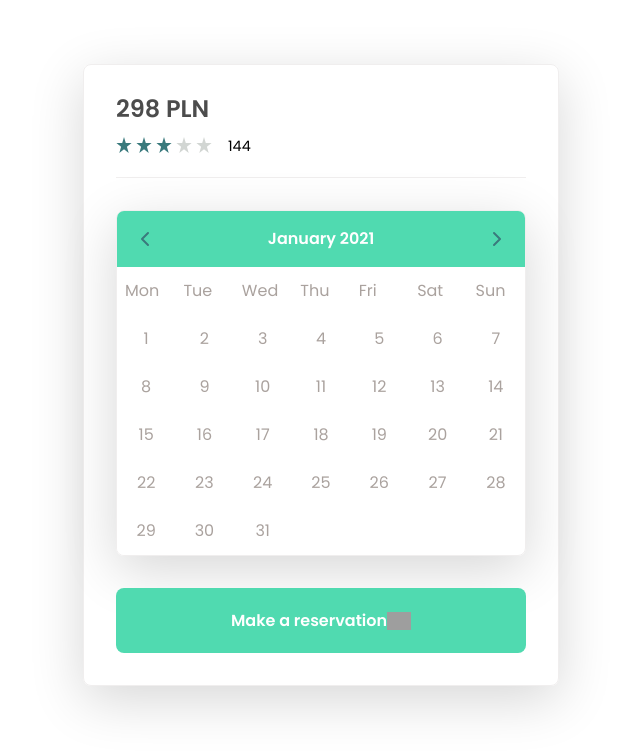
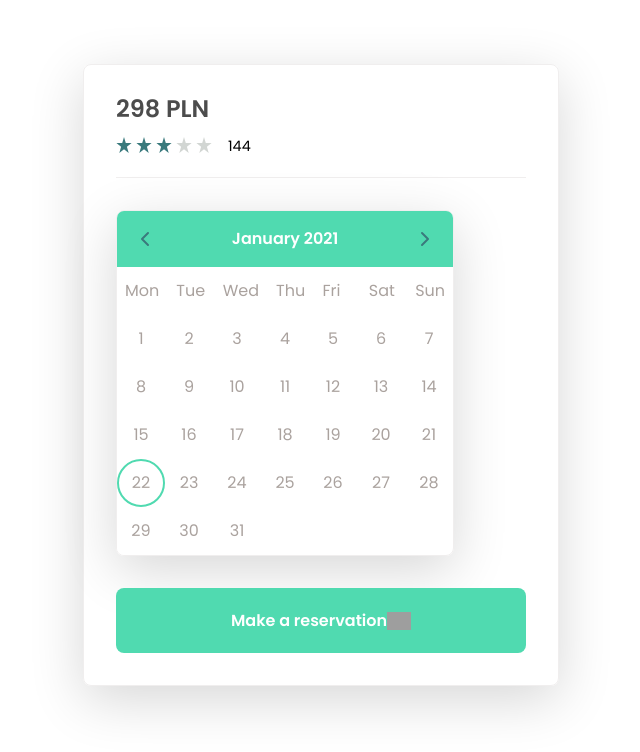
Before and after one commit to Radek-Wawrzyk/e-obuwie-recruitment-task, a Vue app: page / in a window 1280 px wide. Shown: the top 752 px of the page, without its empty margins (319-959 px from the left). Built offline with nearby package versions, Linux system fonts and the light colour scheme; grey boxes are pictures that could not be loaded.

Commit message:
BaseCalendar - Highlight today's date

```diff
--- a/src/components/Base/BaseCalendar/BaseCalendar.scss
+++ b/src/components/Base/BaseCalendar/BaseCalendar.scss
@@ -6,5 +6,6 @@
     border: 1px solid $border-color;
     border-radius: 0.5rem;
     overflow: hidden;
+    width: 338px;
   }
 }
--- a/src/components/Base/BaseCalendar/BaseCalendar.vue
+++ b/src/components/Base/BaseCalendar/BaseCalendar.vue
@@ -51,10 +51,10 @@ export default {
       return dayjs().format('YYYY-MM-DD');
     },
     month() {
-      return parseInt(this.selectedDate.format('M'))
+      return parseInt(this.selectedDate.format('M'));
     },
     year() {
-      return parseInt(this.selectedDate.format('YYYY'))
+      return parseInt(this.selectedDate.format('YYYY'));
     },
     days() {
       return [
--- a/src/components/Base/BaseCalendar/BaseCalendarDay.scss
+++ b/src/components/Base/BaseCalendar/BaseCalendarDay.scss
@@ -10,4 +10,9 @@
   justify-content: center;
   color: $text-color--pale;
   text-align: center;
+
+  &--today {
+    border: 2px solid $brand-primary;
+    border-radius: 50%;
+  }
 }
--- a/src/components/Base/BaseCalendar/BaseCalendarDay.vue
+++ b/src/components/Base/BaseCalendar/BaseCalendarDay.vue
@@ -17,10 +17,9 @@ import dayjs from 'dayjs';
 export default {
   name: 'BaseCalendarDay',
   props: {
-    isToday: {
-      type: Boolean,
+    today: {
+      type: String,
       required: false,
-      default: () => (false),
     },
     day: {
       type: Object,
@@ -28,8 +27,11 @@ export default {
     },
   },
   computed: {
-    dayInNumber () {
+    dayInNumber() {
       return dayjs(this.day.date).format('D');
+    },
+    isToday() {
+      return this.day.date === this.today;
     },
   },
 };
```
